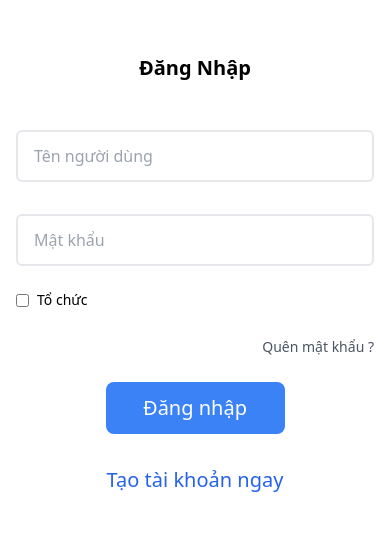
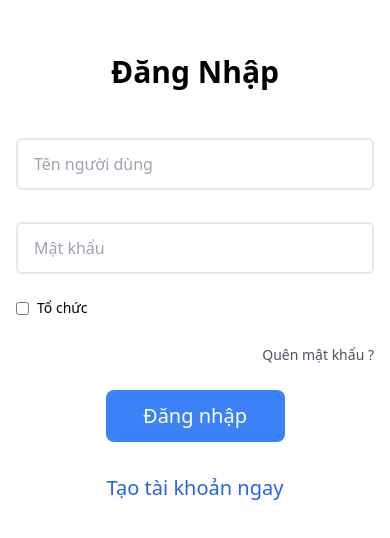
Before and after one commit to nhihuyn/mrpie, a React (Create React App) app: page / in a window 390 px wide. Shown: the part 106-644 px from the top of the page. Built offline with nearby package versions, Linux system fonts and the light colour scheme.

Commit message:
fea:P01 commit Login page

```diff
--- a/src/components/common/Login/Login.tsx
+++ b/src/components/common/Login/Login.tsx
@@ -144,7 +144,7 @@ const Login: React.FC = () => {
         </motion.div>
       )}
 
-      <h2 className="text-center font-bold sm:text-5xl text-xl px-20 mb-10">{t('Login')}</h2>
+      <h2 className="text-center font-bold sm:text-5xl text-3xl px-20 mb-10">{t('Login')}</h2>
       <form onSubmit={validateForm} className="flex flex-col">
         <div className="form-group mb-6 flex flex-col">
           <label htmlFor="username" className="block mb-2">
```
Also changed, not shown: src/components/common/DetailEvent/DetailEvent.tsx (added).
